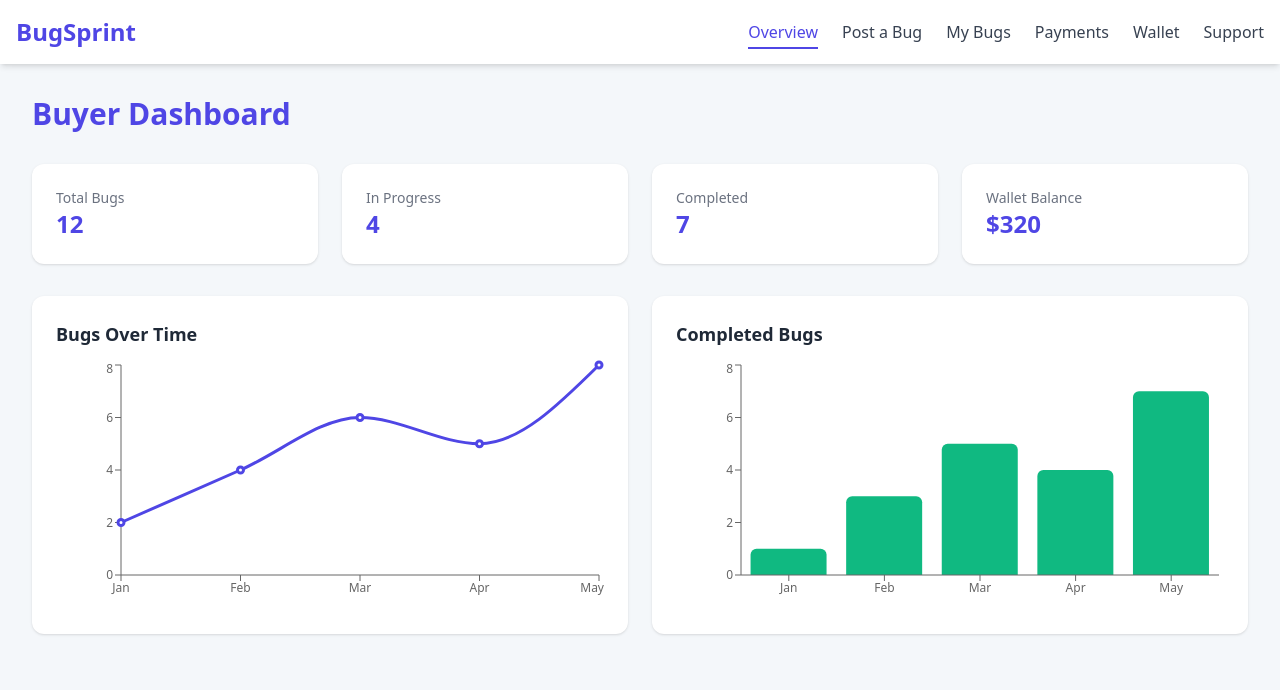
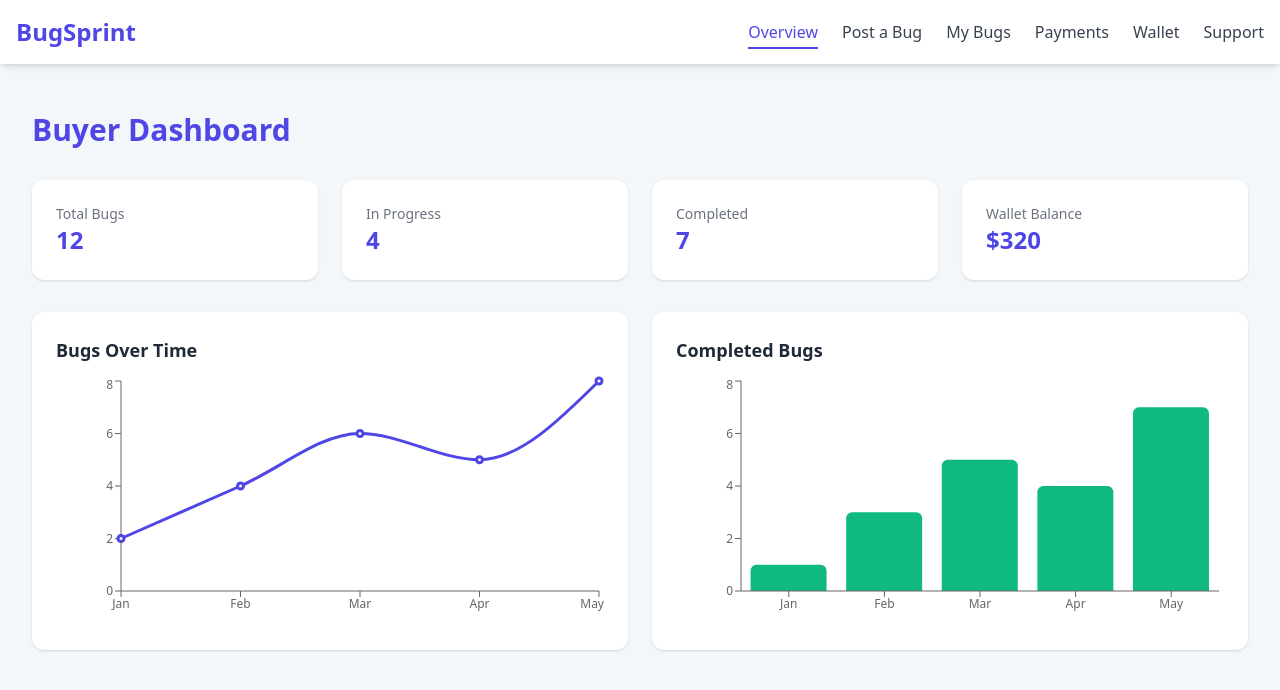
Before and after one commit to mustansar77/bugsprint, a Next.js app: page /dashboard/buyer in a window 1280 px wide. Shown: the top 690 px of the page. Built offline with nearby package versions, Linux system fonts and the light colour scheme.

Commit message:
padding from bottom

```diff
--- a/src/app/dashboard/buyer/page.jsx
+++ b/src/app/dashboard/buyer/page.jsx
@@ -20,7 +20,7 @@ const chartData = [
 
 export default function BuyerDashboard() {
   return (
-    <div className="w-full space-y-8 px-2 sm:px-0">
+    <div className="w-full space-y-8 px-2 py-4 sm:px-0">
       {/* Title */}
       <h1 className="text-2xl sm:text-3xl font-bold text-[#4F46E5]">
         Buyer Dashboard
```
